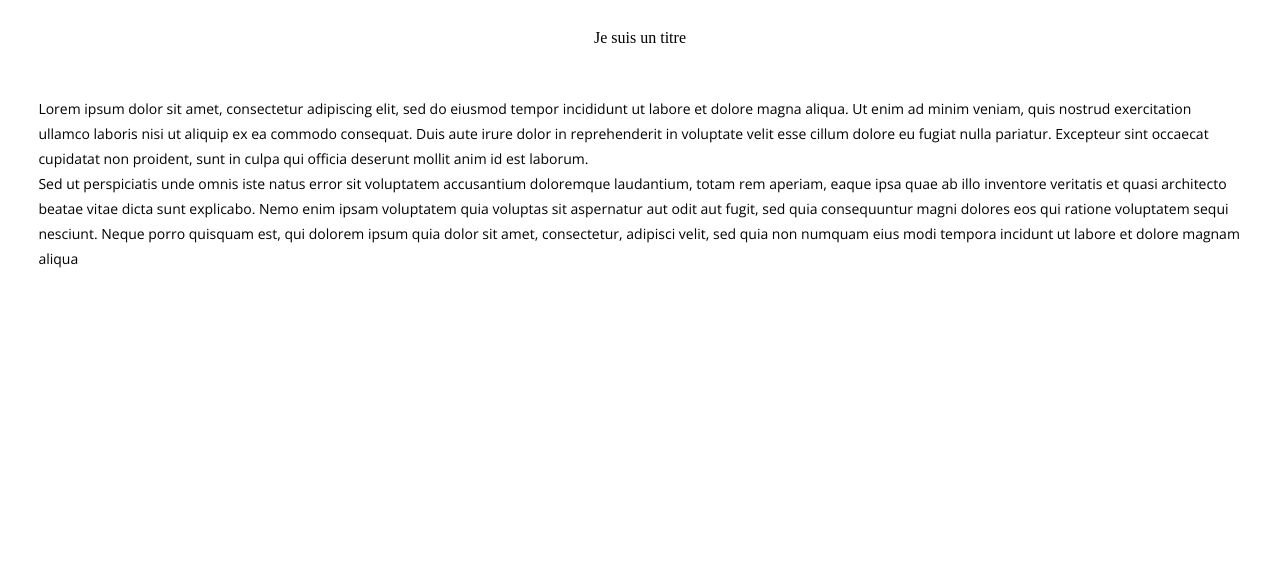
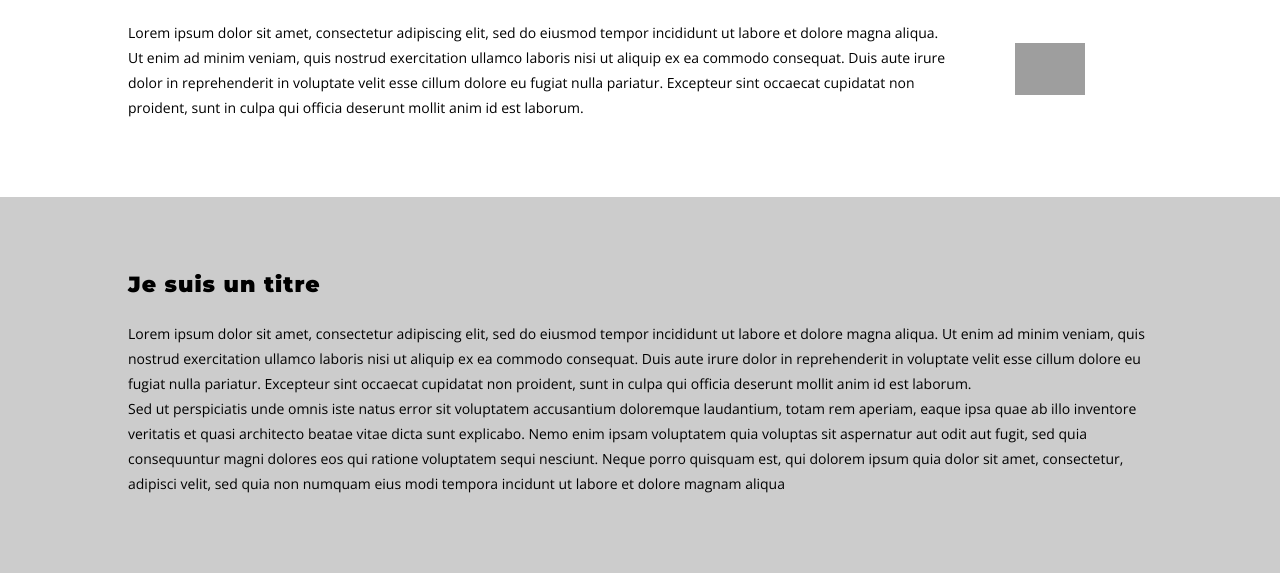
Before and after one commit to Hotaru24/projet-my-green-city, a PHP site: page /article.php in a window 1280 px wide. Shown: the part 558-1131 px from the top of the page. Before the commit the page ends 826 px from the top, so only its background shows below. Run offline with PHP 8.4, Linux system fonts and the light colour scheme; grey boxes are pictures that could not be loaded.

Commit message:
Mise à jour css jennifer

```diff
--- a/style_jennifer.css
+++ b/style_jennifer.css
@@ -47,31 +46,84 @@ table {
 	border-spacing: 0;
 }
 
-
-
-
-*{
-	text-decoration: none;
-}
+/*
+	COMMON CSS
+*/
 
 a, p {
 
     font-family: 'Open Sans', sans-serif;
     font-size: 14px;
     line-height: 25px;
+	text-decoration: none;
 }
 
+h2, h3 {
+    font-family: 'Montserrat', sans-serif;
+    font-weight: 900;
+    font-size: 22px;
+    letter-spacing: 1px;
+}
+h3 {
+    font-size: 18px;
+}
 section{
 	padding: 2% 3%;
 	width: 94%;
 }
+header {
+    margin-bottom: 25px;
+    text-align: left;
+}
+/*
+	PAGES / ARTICLES
+*/
 
-header {
-    margin-bottom: 50px;
+#article_page section {
+    padding: 6% 10%;
+    width: 80%;
+}
+#article_page .ctn_description{
+    background-color: #ccc;
+}
+.ctn_header_img {
+	position: relative;
+	height: 300px;
+	background: url(img/img_article.jpg) center 0 no-repeat fixed;;
+	background-size: cover;
+}
+.ctn_header_img header {
+    position: absolute;
+    bottom: -90px;
+    left: 7%;
+    bottom: 0;
+    padding: 3%;
+    background-color: #fff;
+    margin: 0;
+    max-width: 50%;
+}
+.ctn_header_img header h2 {
+    font-size: 35px;
+    text-align: left;
+    line-height: 45px;
+}
+.ctn_information h3 {
+    margin-bottom: 30px;
+}
+.ctn_information_flex {
+    display: flex;
+    align-items: center;
+}
+.ctn_information_about p{
+    width: 80%;
+}
+.ctn_information_flex div {
+    width: 20%;
     text-align: center;
-
 }
-
+.ctn_information_flex img {
+    width: 70px;
+}
 #ctn_contact {
     background-color: #cccccc;
     display: flex;
```
Also changed, not shown: other parts of style_jennifer.css (+49 -5 lines).
